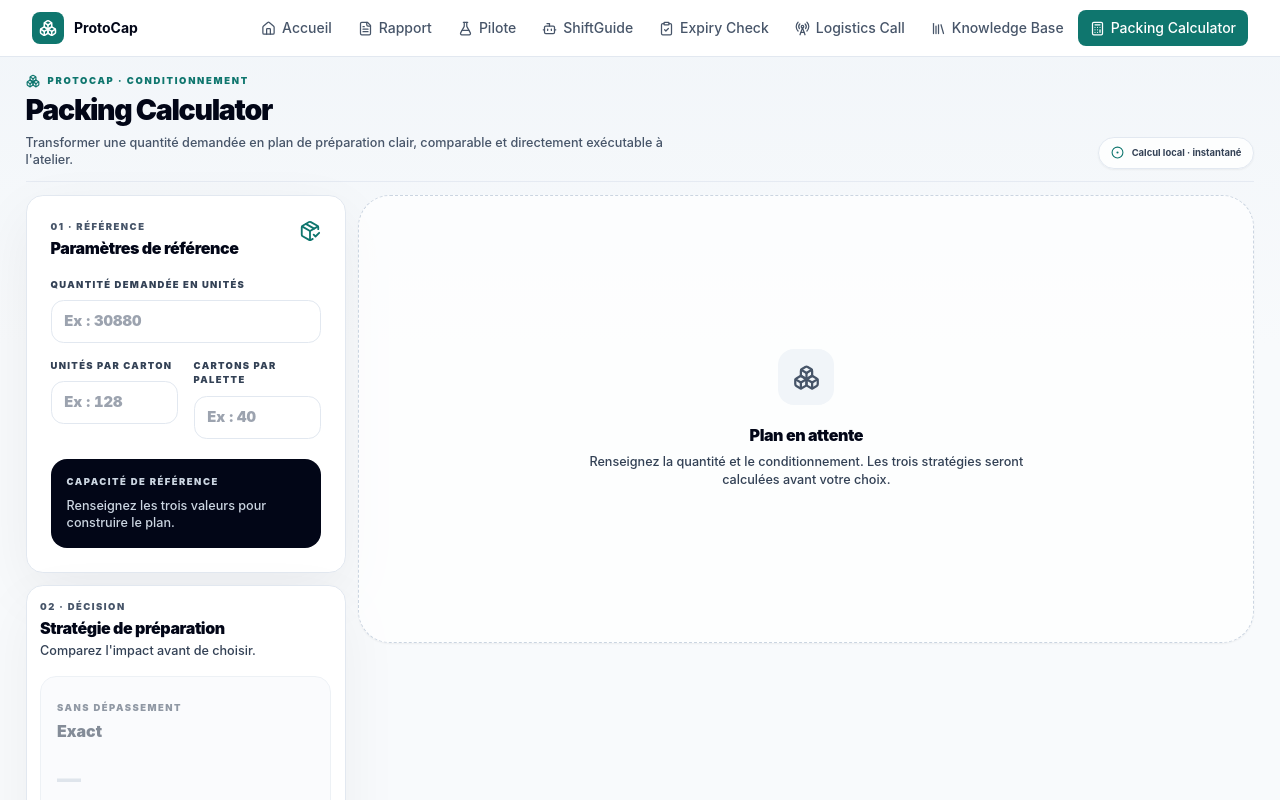
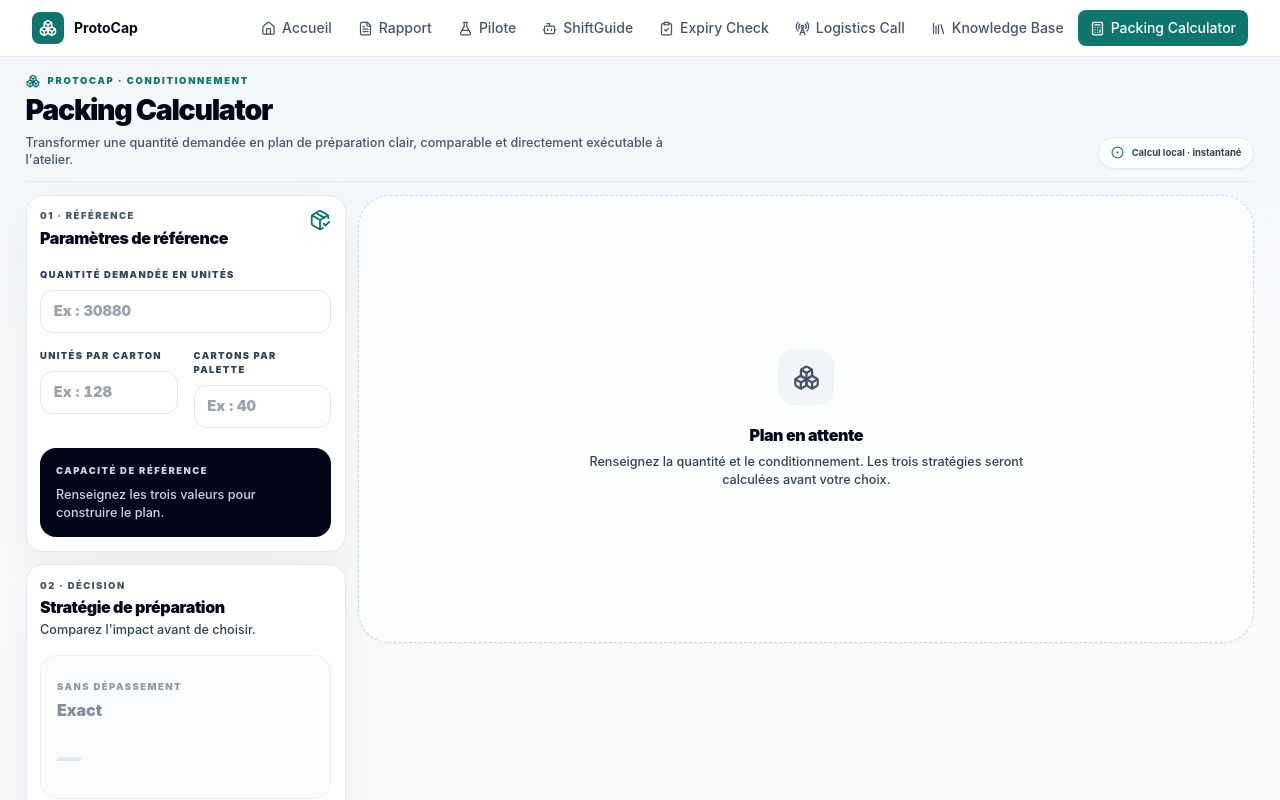
Before and after one commit to AmineAKIK/protocap, a React (Vite) app: page /packing-calculator in a window 1280 px wide. Shown: the top 800 px of the page. Built offline with nearby package versions, Linux system fonts and the light colour scheme.

Commit message:
fix: preserve Packing reference density at xl

```diff
--- a/src/packing-responsive.css
+++ b/src/packing-responsive.css
@@ -121,6 +121,7 @@
     border-radius: 1.05rem;
   }
 
+  .packing-calculator-page .packing-reference-card,
   .packing-calculator-page .packing-strategies {
     padding: 0.84rem;
   }
```
